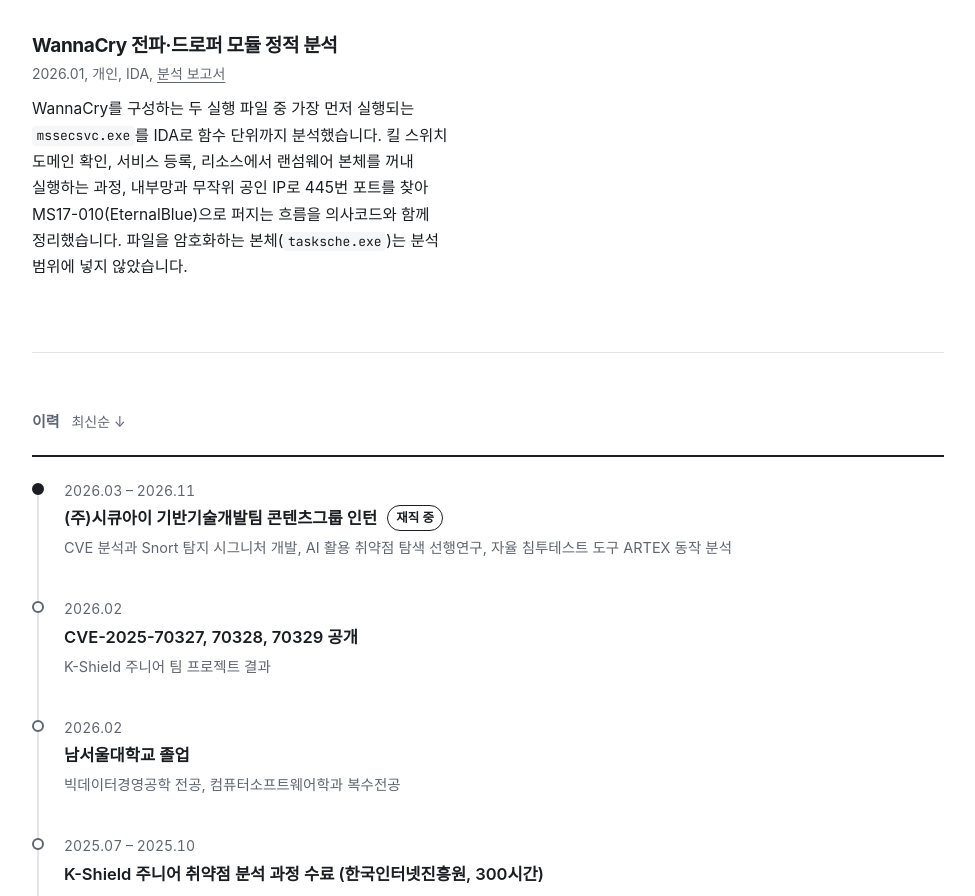
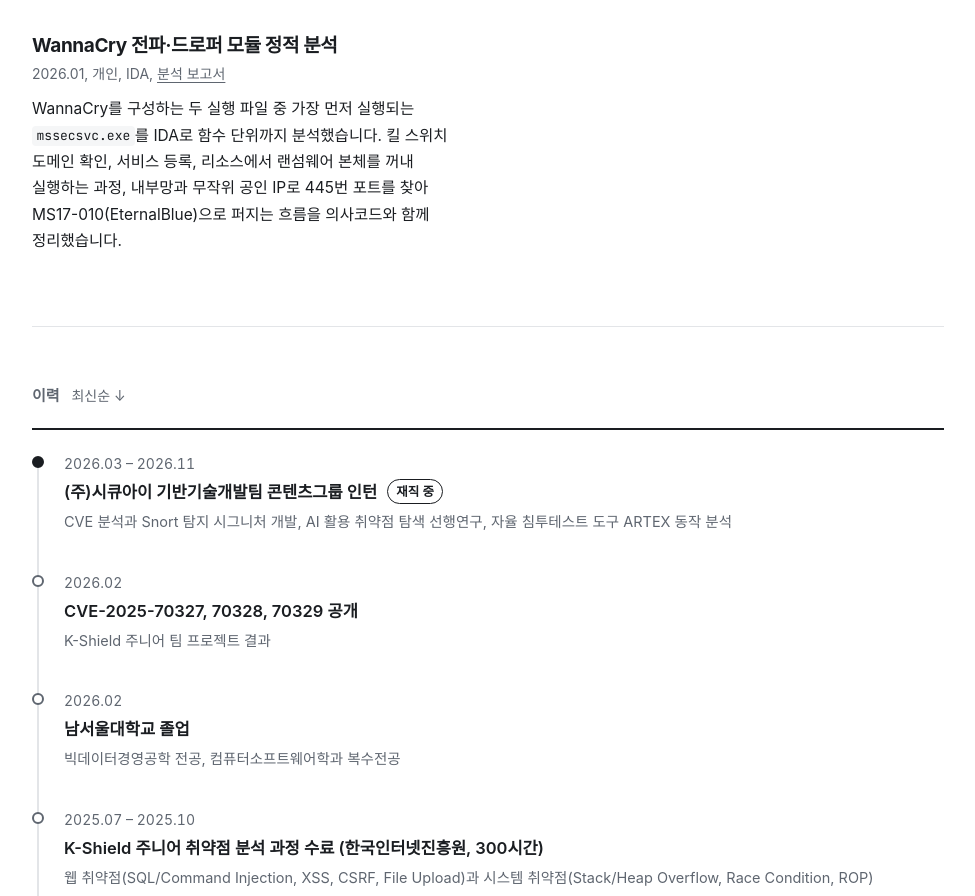
Before and after one commit to BentLock/BentLock.github.io, a plain HTML site: page index.html in a window 1280 px wide. Shown: the part 5584-6480 px from the top of the page, without its empty margins (152-1127 px from the left). Drawn offline with Linux system fonts and the light colour scheme; a web font is replaced by a local one.

Commit message:
Remove tasksche.exe scope note from WannaCry section
Co-Authored-By: Claude Opus 5.5 <noreply@anthropic.com>

```diff
--- a/index.html
+++ b/index.html
@@ -379,7 +379,7 @@ footer .contact{display:flex;gap:20px;flex-wrap:wrap;margin-bottom:12px;font-siz
     <article>
       <h3>WannaCry 전파·드로퍼 모듈 정적 분석</h3>
       <p class="meta">2026.01, 개인, IDA, <a href="https://github.com/BentLock/analysisWannacry">분석 보고서</a></p>
-      <p>WannaCry를 구성하는 두 실행 파일 중 가장 먼저 실행되는 <code>mssecsvc.exe</code>를 IDA로 함수 단위까지 분석했습니다. 킬 스위치 도메인 확인, 서비스 등록, 리소스에서 랜섬웨어 본체를 꺼내 실행하는 과정, 내부망과 무작위 공인 IP로 445번 포트를 찾아 <span style="white-space:nowrap">MS17-010</span>(EternalBlue)으로 퍼지는 흐름을 의사코드와 함께 정리했습니다. 파일을 암호화하는 본체(<code>tasksche.exe</code>)는 분석 범위에 넣지 않았습니다.</p>
+      <p>WannaCry를 구성하는 두 실행 파일 중 가장 먼저 실행되는 <code>mssecsvc.exe</code>를 IDA로 함수 단위까지 분석했습니다. 킬 스위치 도메인 확인, 서비스 등록, 리소스에서 랜섬웨어 본체를 꺼내 실행하는 과정, 내부망과 무작위 공인 IP로 445번 포트를 찾아 <span style="white-space:nowrap">MS17-010</span>(EternalBlue)으로 퍼지는 흐름을 의사코드와 함께 정리했습니다.</p>
     </article>
   </div>
 </section>
```
